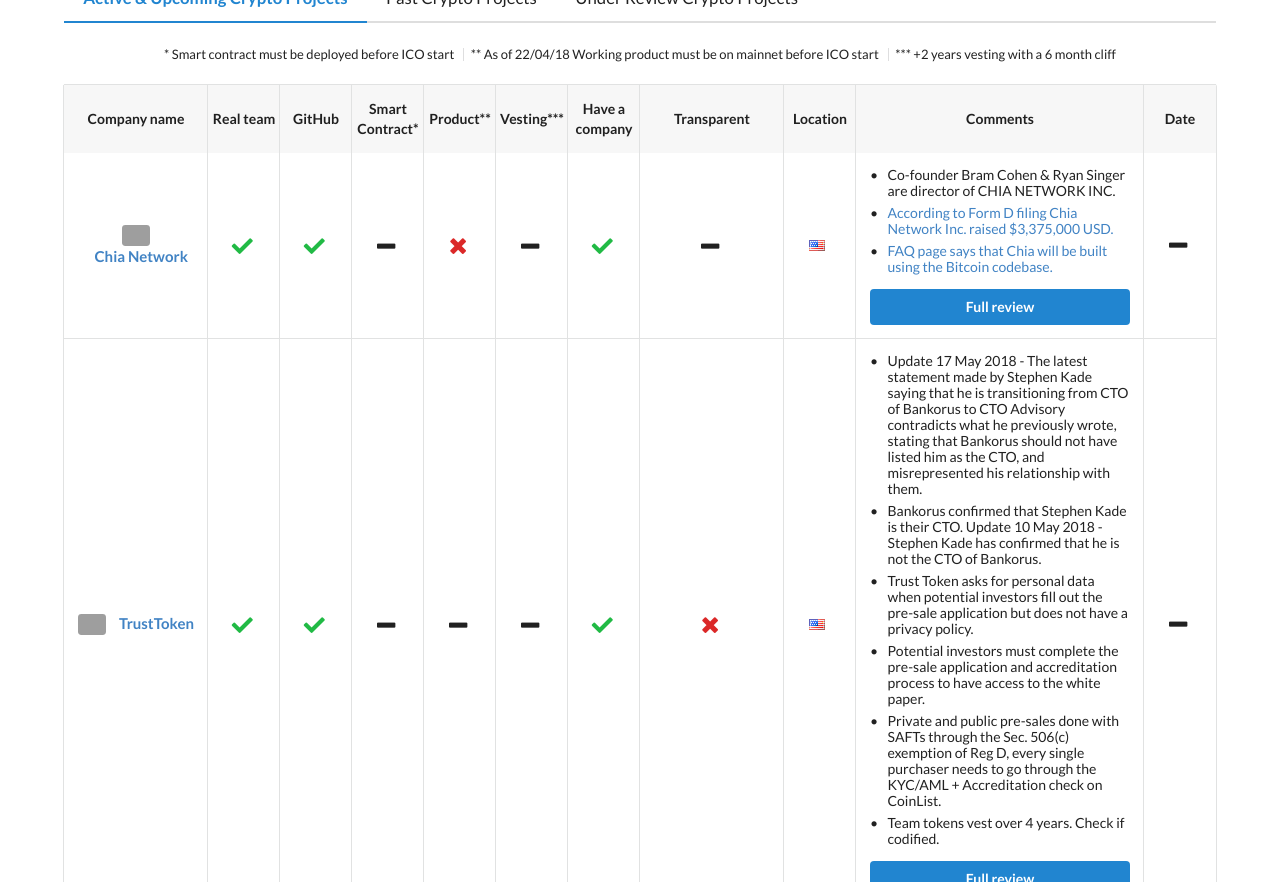
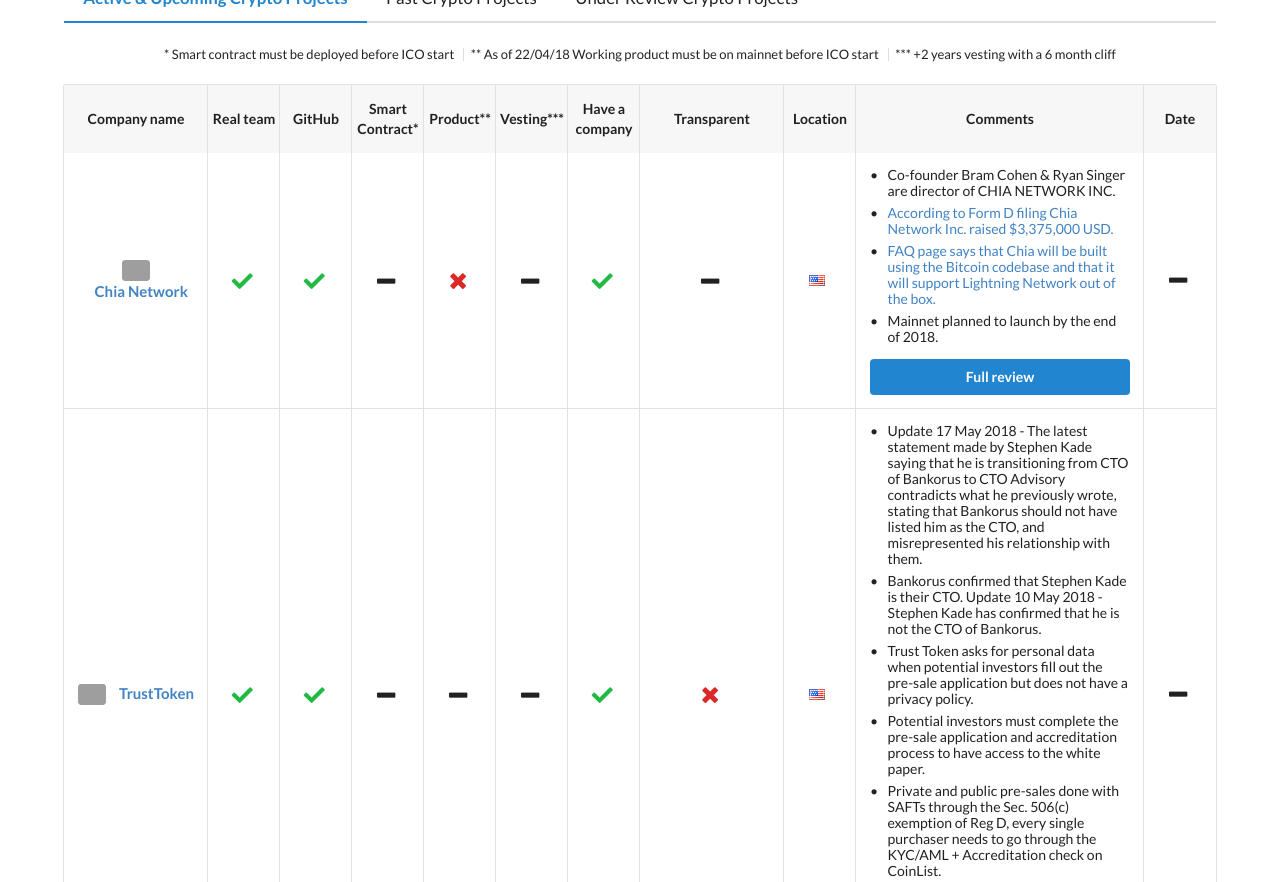
Before and after one commit to ico-check/ico-check, a Jekyll site: the page built from index.md, in a window 1280 px wide and 900 px high, scrolled down 639 px, cut to the strip 18-900 px from the top of the window. Built offline with Jekyll 4.4.1, drawn with Linux system fonts in a browser that asks for light colours; nearby versions of some CDN libraries; grey boxes are pictures that could not be loaded.

Commit message:
88-chia-network-ico-check

```diff
--- a/_data/active-future-icos.yml
+++ b/_data/active-future-icos.yml
@@ -14,8 +14,9 @@
     - content: Co-founder Bram Cohen & Ryan Singer are director of CHIA NETWORK INC.
     - content: According to Form D filing Chia Network Inc. raised $3,375,000 USD.
       url: https://www.sec.gov/Archives/edgar/data/1730166/000173016618000003/xslFormDX01/primary_doc.xml
-    - content: FAQ page says that Chia will be built using the Bitcoin codebase.
+    - content: FAQ page says that Chia will be built using the Bitcoin codebase and that it will support Lightning Network out of the box.
       url: https://chia.net/faq/
+    - content: Mainnet planned to launch by the end of 2018.
   ico_start_date:
   ico_end_date:
   safe:
```
